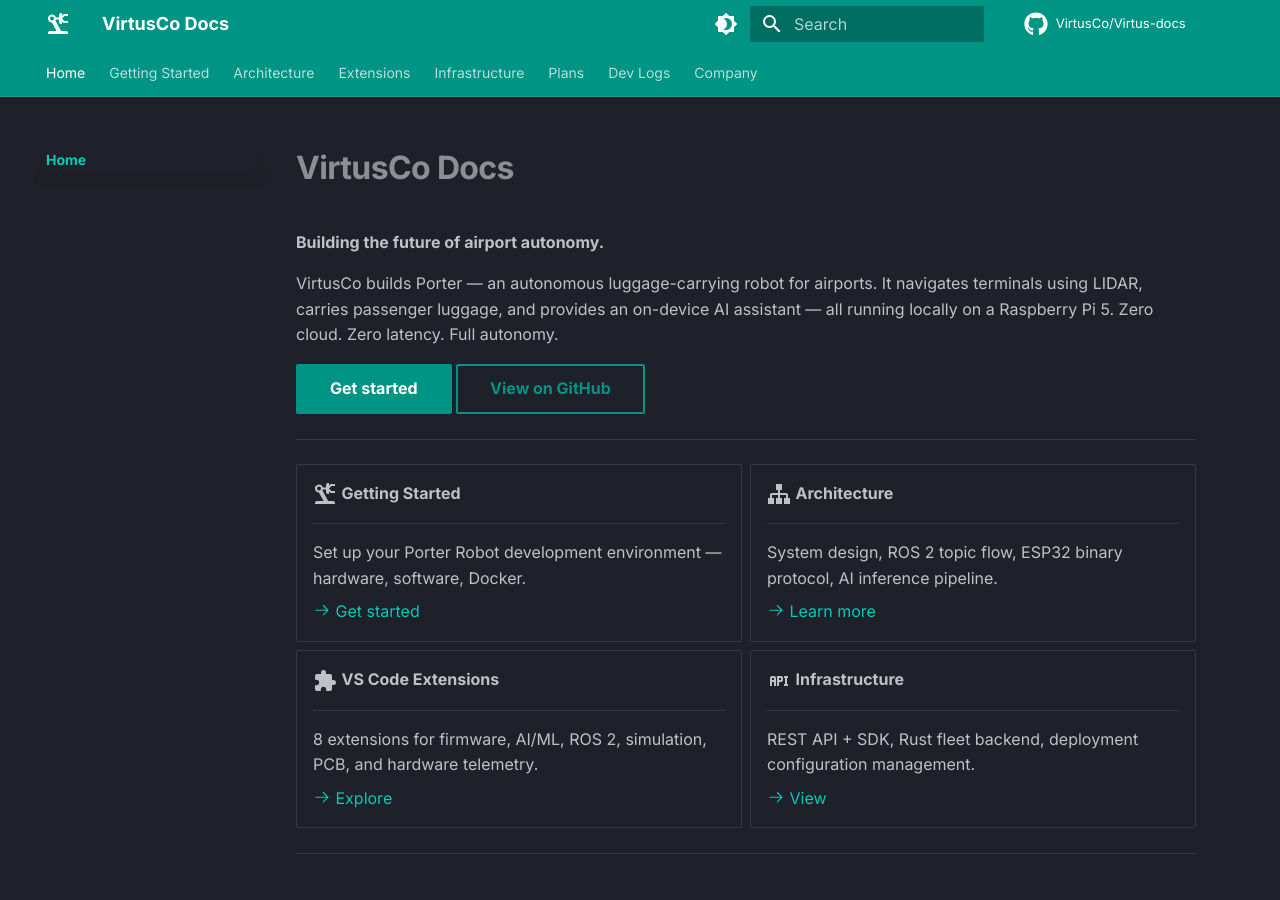
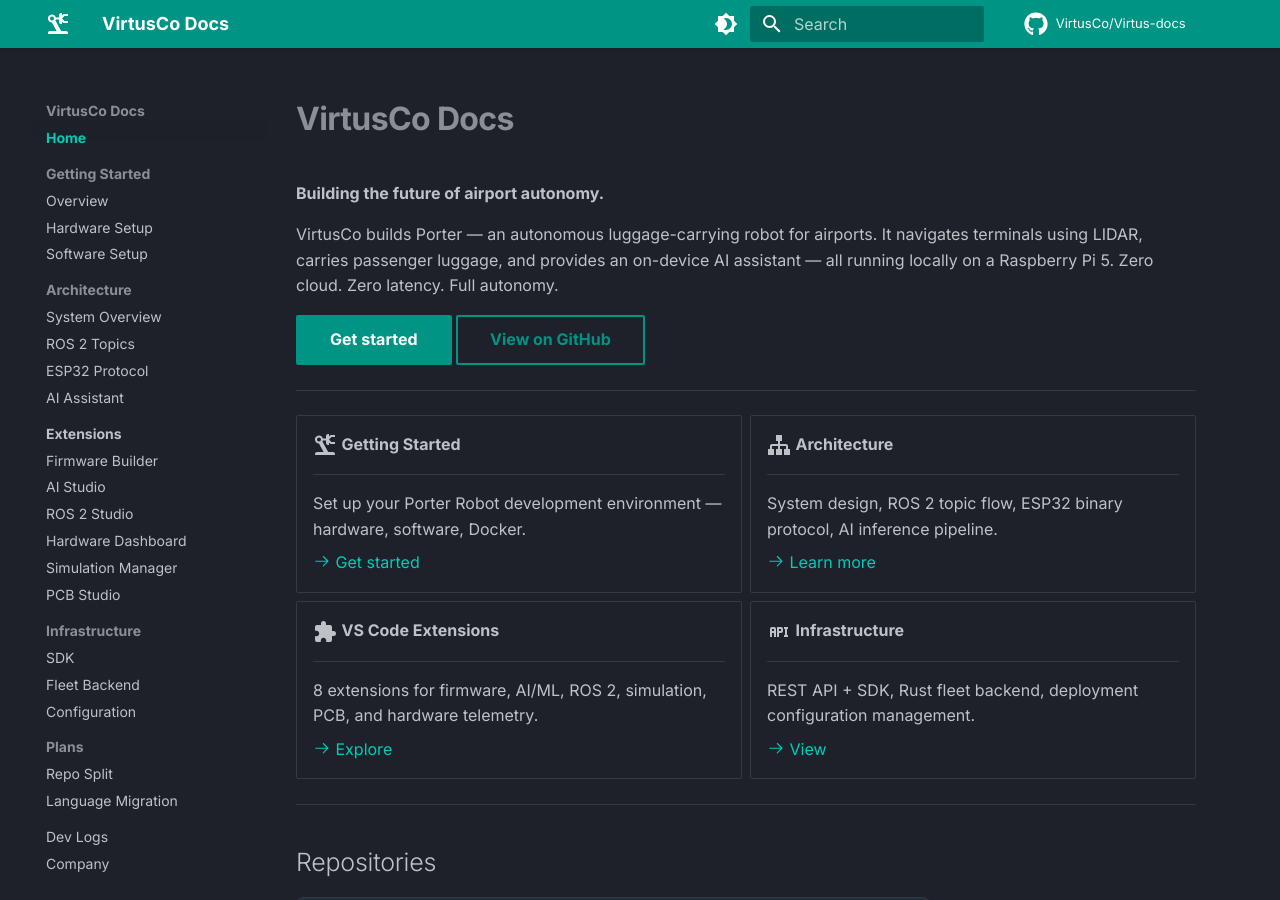
Before and after one commit to VirtusCo/Virtus-docs, an MkDocs documentation site: the page built from docs/index.md, in a window 1280 px wide and 900 px high. Built offline with MkDocs 1.6.1 and Material for MkDocs 9.7.7, drawn with Linux system fonts in a browser that asks for light colours; comment, search, counter and statistics services are not loaded.

Commit message:
fix(docs): move navigation from top tabs to sidebar

```diff
--- a/mkdocs.yml
+++ b/mkdocs.yml
@@ -28,8 +28,7 @@ theme:
     - navigation.instant
     - navigation.instant.progress
     - navigation.tracking
-    - navigation.tabs
-    - navigation.tabs.sticky
+    - navigation.indexes
     - navigation.sections
     - navigation.top
     - navigation.footer
```
